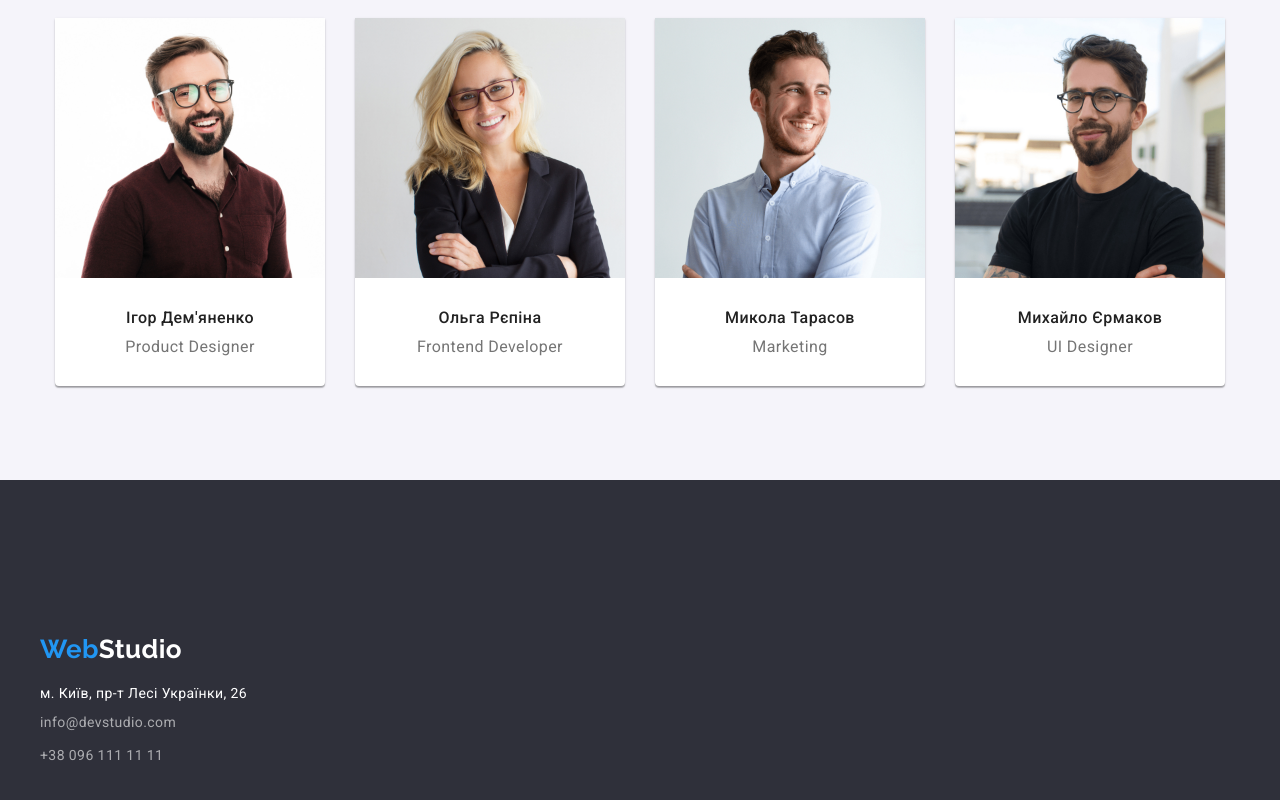
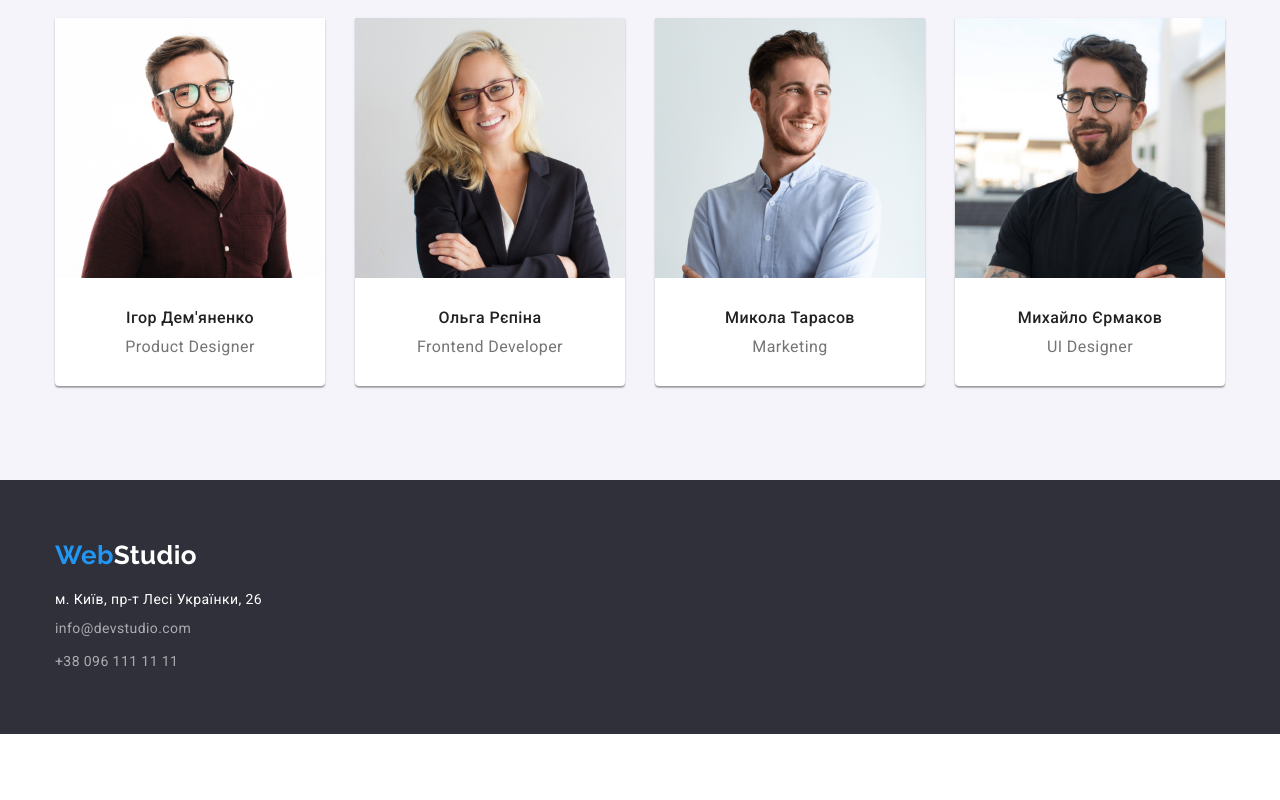
Before and after one commit to Sophie9824/goit-markup-hw-03, a plain HTML site: page index.html in a window 1280 px wide. Shown: the part 1610-2410 px from the top of the page. After the commit the page ends 2344 px from the top, so only its background shows below. Drawn offline with nearby package versions, Linux system fonts and the light colour scheme.

Commit message:
Вонсить правки у ДЗ-3

```diff
--- a/css/styles.css
+++ b/css/styles.css
@@ -406,9 +406,8 @@ footer {
     background-color: #2F303A
 }
 
-.page-footer .container {
-    padding: 60px 0;
-}
+
+
 
 .adress {
     font-style: normal;
@@ -471,7 +470,7 @@ footer {
 .footer-list {
     padding: 0;
     margin-top: 20px;
-    margin-bottom: 20px;
+    margin-bottom: 0;
 }
 
 
@@ -482,8 +481,7 @@ footer {
 }
 
 .footer-nav {
-    padding-top: 94px;
-    padding-bottom: 94px;
+   padding: 60px 0;
 }
 
 .project-title {
```
